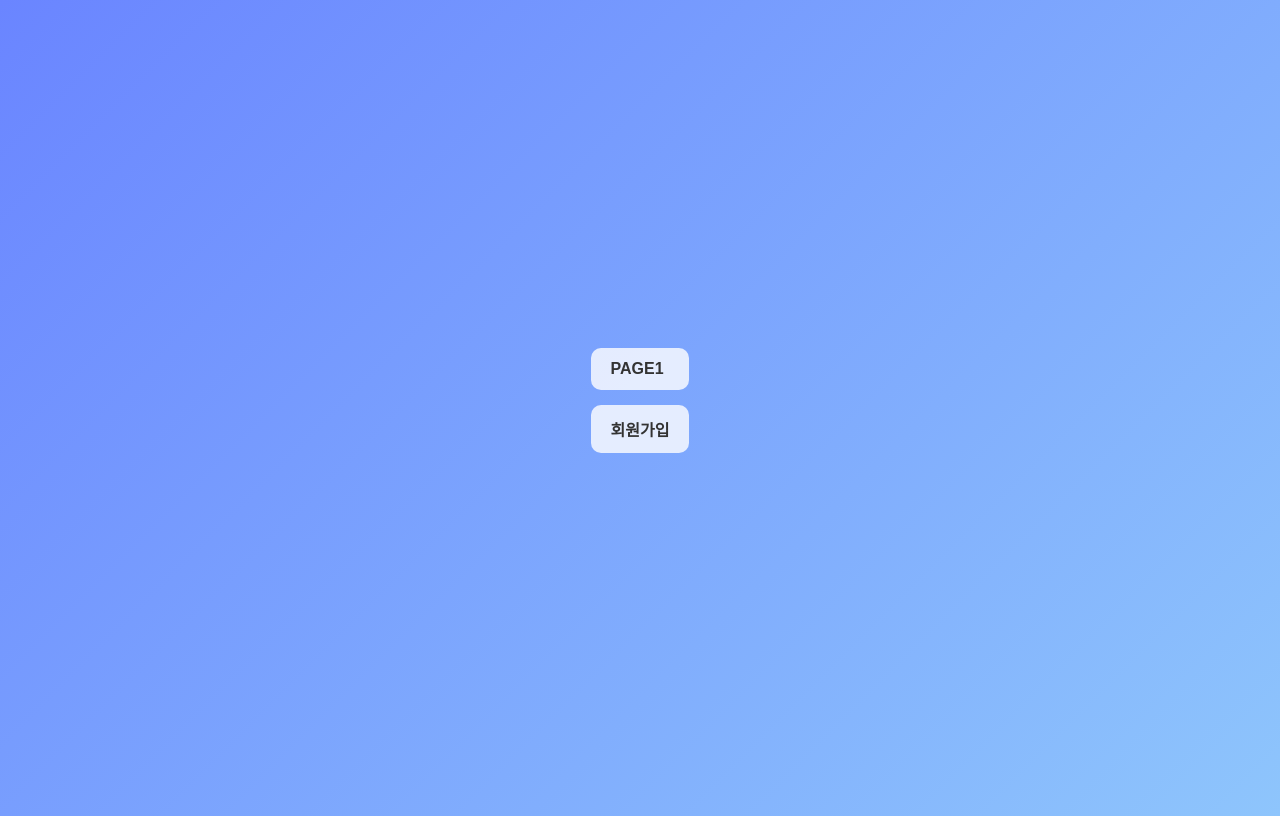
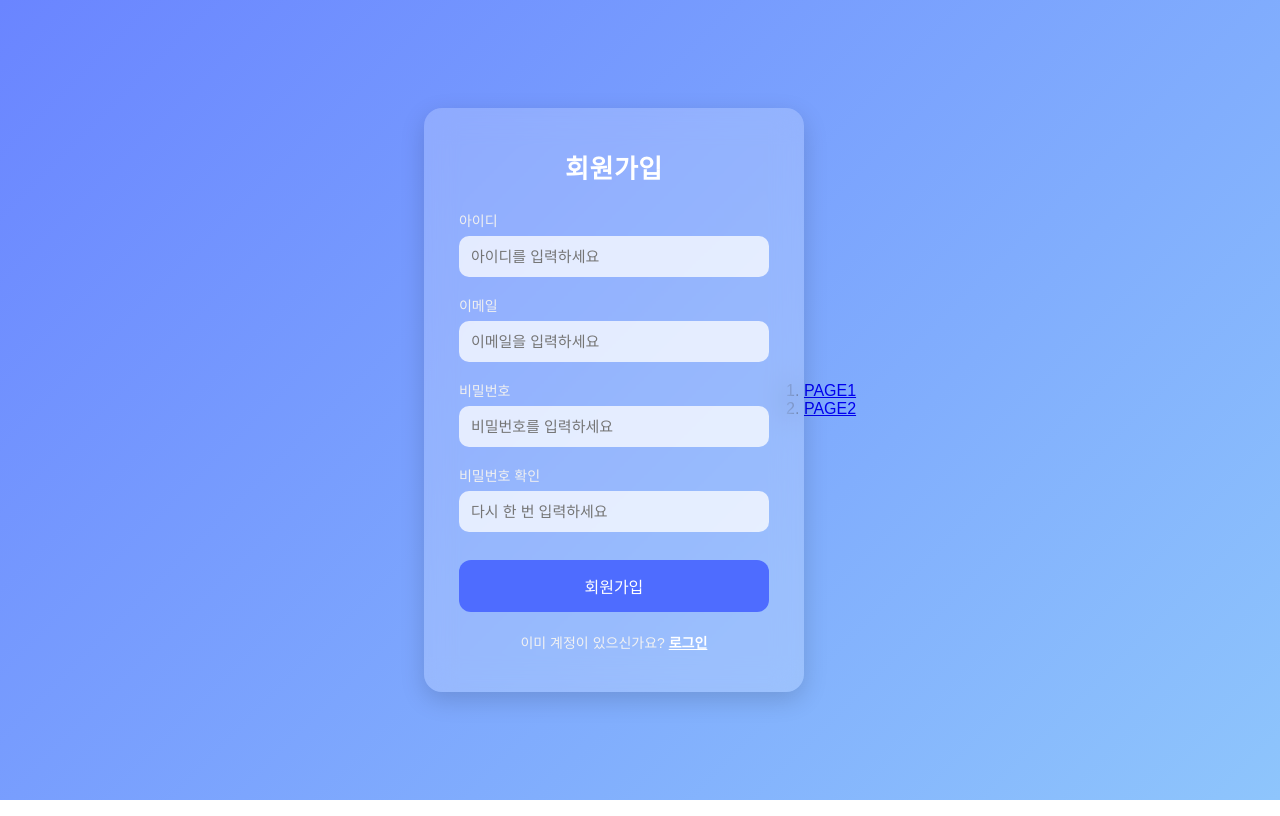
Before and after one commit to frankie516c-collab/index.html, a plain HTML site: page index.html in a window 1280 px wide. Drawn offline with Linux system fonts and the light colour scheme.

Commit message:
Update index.html

```diff
--- a/index.html
+++ b/index.html
@@ -1,83 +1,71 @@
 <!DOCTYPE html>
 <html lang="ko">
 <head>
-<meta charset="UTF-8">
-<meta name="viewport" content="width=device-width, initial-scale=1.0">
-<title>회원가입 모달 예제</title>
+<meta charset="UTF-8" />
+<meta name="viewport" content="width=device-width, initial-scale=1.0" />
+<title>회원가입</title>
 
 <style>
+    * {
+        margin: 0;
+        padding: 0;
+        box-sizing: border-box;
+        font-family: "Pretendard", sans-serif;
+    }
+
     body {
-        font-family: "Pretendard", sans-serif;
-        background: linear-gradient(135deg, #6a85ff, #8ec5fc);
         height: 100vh;
         display: flex;
         justify-content: center;
         align-items: center;
+        background: linear-gradient(135deg, #6a85ff, #8ec5fc);
     }
 
-    ol {
-        list-style: none;
-        padding: 0;
+    .signup-container {
+        width: 380px;
+        padding: 40px 35px;
+        background: rgba(255, 255, 255, 0.2);
+        backdrop-filter: blur(15px);
+        border-radius: 18px;
+        box-shadow: 0 8px 25px rgba(0, 0, 0, 0.15);
+        animation: fadeIn 1s ease;
     }
 
-    .li {
-        margin-bottom: 15px;
-    }
-
-    .li a {
-        display: block;
-        padding: 12px 20px;
-        background: rgba(255,255,255,0.8);
-        border-radius: 10px;
-        text-decoration: none;
-        color: #333;
-        font-weight: bold;
-        transition: 0.3s;
-    }
-
-    .li a:hover {
-        background: #4e6cff;
-        color: #fff;
-    }
-
-    /* 모달 스타일 */
-    .modal {
-        display: none;
-        position: fixed;
-        top: 0; left: 0;
-        width: 100%; height: 100%;
-        background: rgba(0,0,0,0.6);
-        justify-content: center;
-        align-items: center;
-        z-index: 10;
-    }
-
-    .modal-content {
-        width: 360px;
-        background: #fff;
-        border-radius: 16px;
-        padding: 30px;
-        position: relative;
-        animation: slideUp 0.4s ease;
-    }
-
-    @keyframes slideUp {
+    @keyframes fadeIn {
         from { opacity: 0; transform: translateY(20px); }
         to { opacity: 1; transform: translateY(0); }
     }
 
-    .modal-content h2 { text-align: center; margin-bottom: 20px; }
+    h2 {
+        text-align: center;
+        margin-bottom: 25px;
+        color: #fff;
+        font-size: 26px;
+        letter-spacing: 0.5px;
+    }
 
-    .modal-content input {
+    .input-box {
+        margin-bottom: 18px;
+    }
+
+    .input-box label {
+        display: block;
+        margin-bottom: 6px;
+        font-size: 14px;
+        color: #f0f0f0;
+    }
+
+    .input-box input {
         width: 100%;
         padding: 12px;
-        margin-bottom: 12px;
         border-radius: 10px;
-        border: 1px solid #ddd;
+        border: none;
         outline: none;
+        background: rgba(255, 255, 255, 0.75);
+        font-size: 15px;
     }
 
-    .modal-content button {
+    .submit-btn {
         width: 100%;
         padding: 14px;
         border: none;
@@ -85,87 +73,74 @@
         background: #4e6cff;
         color: #fff;
         font-size: 16px;
+        margin-top: 10px;
         cursor: pointer;
         transition: 0.3s;
     }
 
-    .modal-content button:hover { background: #3e56d8; }
-
-    .close-btn {
-        position: absolute;
-        top: 10px; right: 15px;
-        font-size: 22px;
-        cursor: pointer;
-        color: #888;
+    .submit-btn:hover {
+        background: #3e56d8;
     }
 
-    .close-btn:hover { color: #000; }
+    .login-link {
+        text-align: center;
+        margin-top: 20px;
+        font-size: 14px;
+        color: #f2f2f2;
+    }
+
+    .login-link a {
+        color: #fff;
+        text-decoration: underline;
+        font-weight: 600;
+    }
+
+    @media (max-width: 420px) {
+        .signup-container {
+            width: 90%;
+        }
+    }
 </style>
 </head>
+
 <body>
 
-<ol>
-    <li class="li"><a href="#" id="page1Link">PAGE1</a></li>
-    <li class="li"><a href="#" id="page2Link">회원가입</a></li>
-</ol>
+<div class="signup-container">
+    <h2>회원가입</h2>
 
-<!-- 모달 회원가입 -->
-<div class="modal" id="signupModal">
-    <div class="modal-content">
-        <span class="close-btn" id="closeModal">&times;</span>
-        <h2>회원가입</h2>
-        <input type="text" id="newId" placeholder="아이디">
-        <input type="email" id="newEmail" placeholder="이메일">
-        <input type="password" id="newPw" placeholder="비밀번호">
-        <input type="password" id="confirmPw" placeholder="비밀번호 확인">
-        <button id="signupBtn">회원가입 완료</button>
+    <div class="input-box">
+        <label>아이디</label>
+        <input type="text" placeholder="아이디를 입력하세요" />
+    </div>
+
+    <div class="input-box">
+        <label>이메일</label>
+        <input type="email" placeholder="이메일을 입력하세요" />
+    </div>
+
+    <div class="input-box">
+        <label>비밀번호</label>
+        <input type="password" placeholder="비밀번호를 입력하세요" />
+    </div>
+
+    <div class="input-box">
+        <label>비밀번호 확인</label>
+        <input type="password" placeholder="다시 한 번 입력하세요" />
+    </div>
+
+    <button class="submit-btn">회원가입</button>
+
+    <div class="login-link">
+        이미 계정이 있으신가요? <a href="#">로그인</a>
     </div>
 </div>
-
-<script>
-    const signupLink = document.getElementById("page2Link");
-    const modal = document.getElementById("signupModal");
-    const closeModal = document.getElementById("closeModal");
-    const signupBtn = document.getElementById("signupBtn");
-
-    // 링크 클릭 시 모달 열기
-    signupLink.addEventListener("click", function(e) {
-        e.preventDefault(); // 페이지 이동 막기
-        modal.style.display = "flex";
-    });
-
-    // 닫기 버튼
-    closeModal.addEventListener("click", function() {
-        modal.style.display = "none";
-    });
-
-    // 모달 외부 클릭 시 닫기
-    window.addEventListener("click", function(e) {
-        if(e.target === modal) {
-            modal.style.display = "none";
-        }
-    });
-
-    // 회원가입 완료 버튼 (간단한 검증 + 메시지)
-    signupBtn.addEventListener("click", function() {
-        const id = document.getElementById("newId").value.trim();
-        const email = document.getElementById("newEmail").value.trim();
-        const pw = document.getElementById("newPw").value;
-        const confirmPw = document.getElementById("confirmPw").value;
-
-        if(!id || !email || !pw || !confirmPw) {
-            alert("모든 항목을 입력해주세요.");
-            return;
-        }
-        if(pw !== confirmPw) {
-            alert("비밀번호가 일치하지 않습니다.");
-            return;
-        }
-
-        alert("회원가입이 완료되었습니다!");
-        modal.style.display = "none";
-    });
-</script>
-
+<ol>
+		<li class="li">
+			<a href="page1.html">PAGE1</a>
+		</li>
+		<li class="li">
+			<a href="page2.html">PAGE2</a>
+		</li>
+	</ol>
 </body>
 </html>
```
